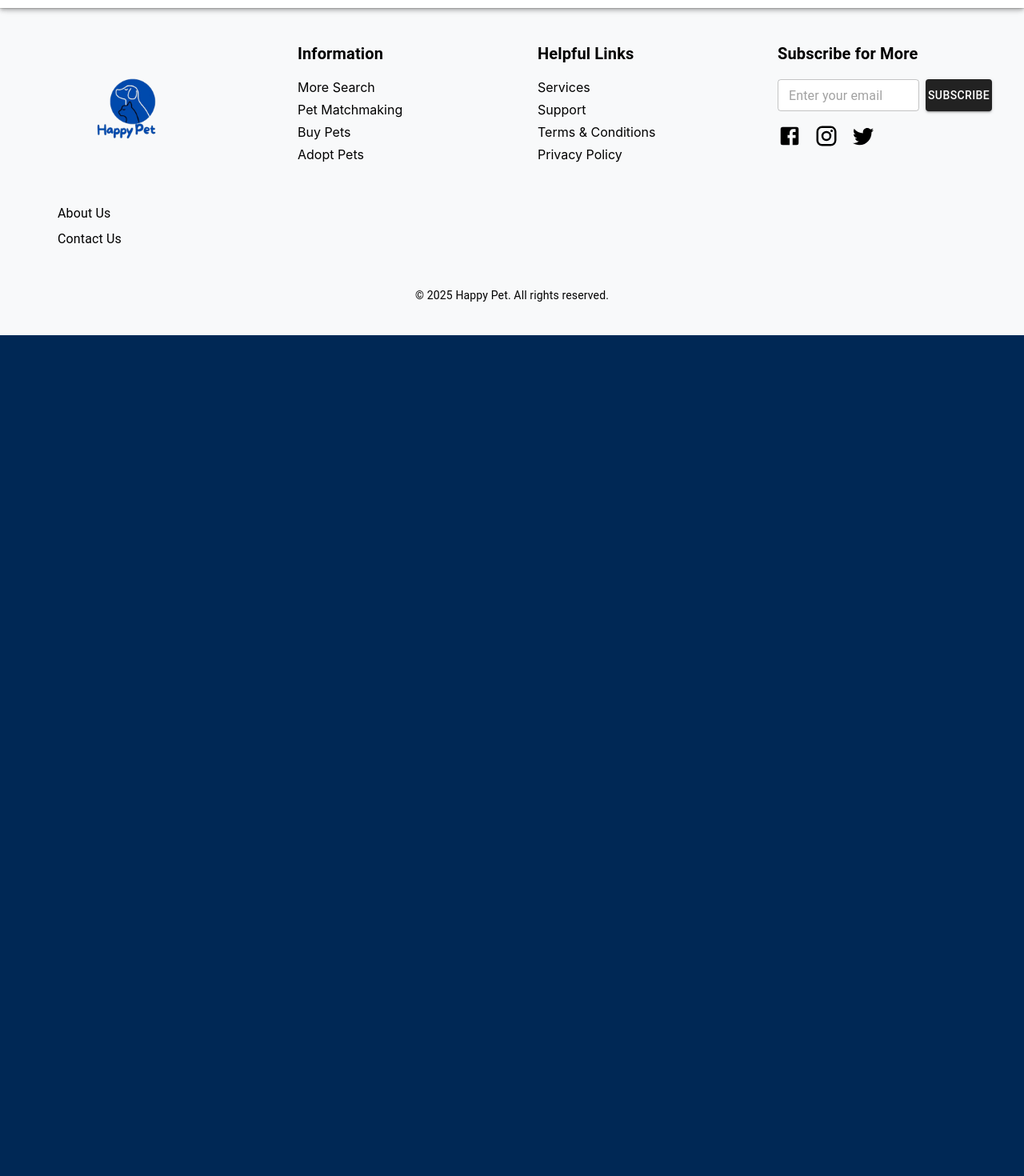
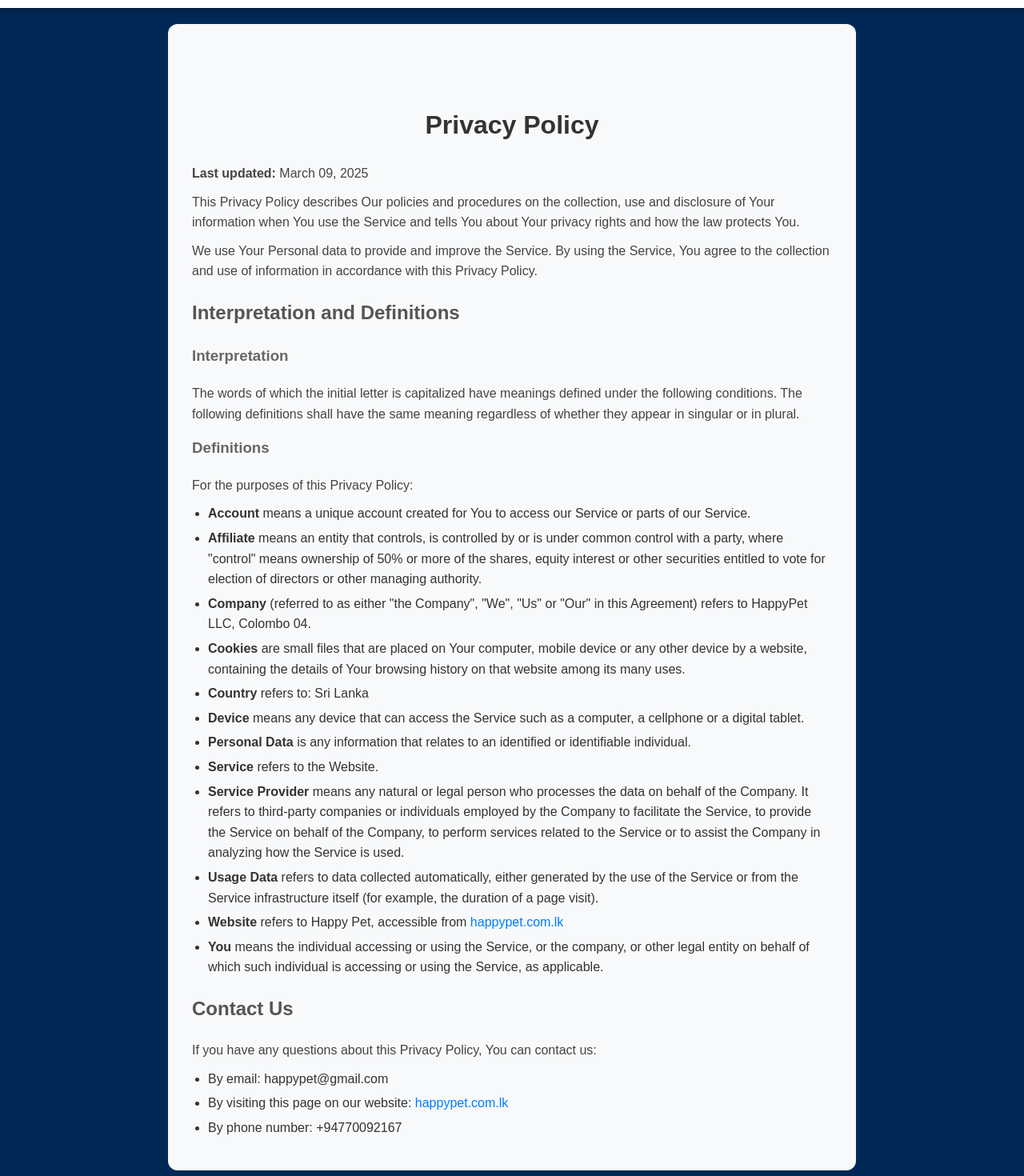
Before and after one commit to vihangajayasuriya446/Happy-Pet-Frontend, a React (Vite) app: page /privacy in a window 1280 px wide. Shown: the part 60-1530 px from the top of the page at 80% size. Before the commit the page ends 870 px from the top, so only its background shows below. Built offline with nearby package versions, Linux system fonts and the light colour scheme.

Commit message:
Added changes

```diff
--- a/package.json
+++ b/package.json
@@ -12,6 +12,8 @@
   "dependencies": {
     "@emotion/react": "^11.14.0",
     "@emotion/styled": "^11.14.0",
+    "@fortawesome/free-solid-svg-icons": "^6.7.2",
+    "@fortawesome/react-fontawesome": "^0.2.2",
     "@mui/icons-material": "^6.4.5",
     "@mui/material": "^6.4.5",
     "@mui/system": "^6.4.3",
--- a/src/App.tsx
+++ b/src/App.tsx
@@ -13,6 +13,7 @@ import Login from './Login';
 import AdminLogin from './AdminLogin';
 import AdminSignup from './AdminSignup';
 import TermsAndConditions from './TermsAndConditions';
+import PrivacyPolicy from './PrivacyPolicy';
 
 
 const App: React.FC = () => {
@@ -30,6 +31,7 @@ const App: React.FC = () => {
           <Route path="/login" element={<Login />} />
           <Route path="/adminlogin" element={<AdminLogin />} />
           <Route path="/adminsignup" element={<AdminSignup />} />
+          <Route path="/privacy" element={<PrivacyPolicy />} />
           <Route path="/terms" element={<TermsAndConditions />} />
         </Routes>
         <Footer />
--- a/src/Footer.tsx
+++ b/src/Footer.tsx
@@ -68,7 +68,7 @@ const Footer = () => {
           <Link href="/terms" underline="hover" color="inherit" display="block" sx={{ mb: 1, color: "black" }}>
             Terms & Conditions
           </Link>
-          <Link href="#" underline="hover" color="inherit" display="block" sx={{ color: "black" }}>
+          <Link href="/privacy" underline="hover" color="inherit" display="block" sx={{ color: "black" }}>
             Privacy Policy
           </Link>
         </Grid>
--- /dev/null
+++ b/src/PrivacyPolicy.tsx
@@ -0,0 +1,118 @@
+import React from 'react';
+
+const PrivacyPolicy: React.FC = () => {
+  return (
+    <div
+  style={{
+    maxWidth: "800px",
+    margin: "0 auto",
+    marginTop: "90px",
+    padding: "30px",
+    paddingTop: "80px",
+    fontFamily: "Arial, sans-serif",
+    color: "#333",
+    lineHeight: 1.6,
+    backgroundColor: "#f8f9fa",
+    borderRadius:'12px',
+  }}
+>
+      <h1 style={{ textAlign: 'center', color: '#333' }}>Privacy Policy</h1>
+      <p style={{ color: '#444', margin: '10px 0' }}>
+        <strong>Last updated:</strong> March 09, 2025
+      </p>
+
+      <section>
+        <p style={{ color: '#444', margin: '10px 0' }}>
+          This Privacy Policy describes Our policies and procedures on the collection, use and disclosure of Your information when You use the Service and tells You about Your privacy rights and how the law protects You.
+        </p>
+        <p style={{ color: '#444', margin: '10px 0' }}>
+          We use Your Personal data to provide and improve the Service. By using the Service, You agree to the collection and use of information in accordance with this Privacy Policy.
+
+        </p>
+      </section>
+
+      <section>
+        <h2 style={{ color: '#555', marginTop: '20px' }}>Interpretation and Definitions</h2>
+        <h3 style={{ color: '#666', marginTop: '15px' }}>Interpretation</h3>
+        <p style={{ color: '#444', margin: '10px 0' }}>
+          The words of which the initial letter is capitalized have meanings defined under the following conditions. The following definitions shall have the same meaning regardless of whether they appear in singular or in plural.
+        </p>
+
+        <h3 style={{ color: '#666', marginTop: '15px' }}>Definitions</h3>
+        <p style={{ color: '#444', margin: '10px 0' }}>For the purposes of this Privacy Policy:</p>
+        <ul style={{ margin: '10px 0', paddingLeft: '20px' }}>
+          <li style={{ margin: '5px 0' }}>
+            <strong>Account</strong> means a unique account created for You to access our Service or parts of our Service.
+          </li>
+          <li style={{ margin: '5px 0' }}>
+            <strong>Affiliate</strong> means an entity that controls, is controlled by or is under common control with a party, where "control" means ownership of 50% or more of the shares, equity interest or other securities entitled to vote for election of directors or other managing authority.
+          </li>
+          <li style={{ margin: '5px 0' }}>
+            <strong>Company</strong> (referred to as either "the Company", "We", "Us" or "Our" in this Agreement) refers to HappyPet LLC, Colombo 04.
+          </li>
+          <li style={{ margin: '5px 0' }}>
+            <strong>Cookies</strong> are small files that are placed on Your computer, mobile device or any other device by a website, containing the details of Your browsing history on that website among its many uses.
+          </li>
+          <li style={{ margin: '5px 0' }}>
+            <strong>Country</strong> refers to: Sri Lanka
+          </li>
+          <li style={{ margin: '5px 0' }}>
+            <strong>Device</strong> means any device that can access the Service such as a computer, a cellphone or a digital tablet.
+          </li>
+          <li style={{ margin: '5px 0' }}>
+            <strong>Personal Data</strong> is any information that relates to an identified or identifiable individual.
+          </li>
+          <li style={{ margin: '5px 0' }}>
+            <strong>Service</strong> refers to the Website.
+          </li>
+          <li style={{ margin: '5px 0' }}>
+            <strong>Service Provider</strong> means any natural or legal person who processes the data on behalf of the Company. It refers to third-party companies or individuals employed by the Company to facilitate the Service, to provide the Service on behalf of the Company, to perform services related to the Service or to assist the Company in analyzing how the Service is used.
+          </li>
+          <li style={{ margin: '5px 0' }}>
+            <strong>Usage Data</strong> refers to data collected automatically, either generated by the use of the Service or from the Service infrastructure itself (for example, the duration of a page visit).
+          </li>
+          <li style={{ margin: '5px 0' }}>
+            <strong>Website</strong> refers to Happy Pet, accessible from{' '}
+            <a
+              href="happypet.com.lk"
+              rel="external nofollow noopener"
+              target="_blank"
+              style={{ color: '#007bff', textDecoration: 'none' }}
+            >
+              happypet.com.lk
+            </a>
+          </li>
+          <li style={{ margin: '5px 0' }}>
+            <strong>You</strong> means the individual accessing or using the Service, or the company, or other legal entity on behalf of which such individual is accessing or using the Service, as applicable.
+          </li>
+        </ul>
+      </section>
+
+      {/* Add other sections similarly */}
+
+      <section>
+        <h2 style={{ color: '#555', marginTop: '20px' }}>Contact Us</h2>
+        <p style={{ color: '#444', margin: '10px 0' }}>
+          If you have any questions about this Privacy Policy, You can contact us:
+        </p>
+        <ul style={{ margin: '10px 0', paddingLeft: '20px' }}>
+          <li style={{ margin: '5px 0' }}>By email: happypet@gmail.com</li>
+          <li style={{ margin: '5px 0' }}>
+            By visiting this page on our website:{' '}
+            <a
+              href="happypet.com.lk"
+              rel="external nofollow noopener"
+              target="_blank"
+              style={{ color: '#007bff', textDecoration: 'none' }}
+            >
+              happypet.com.lk
+            </a>
+          </li>
+          <li style={{ margin: '5px 0' }}>By phone number: +94770092167</li>
+        </ul>
+      </section>
+    </div>
+  );
+};
+
+export default PrivacyPolicy;
--- a/src/Signup.tsx
+++ b/src/Signup.tsx
@@ -1,5 +1,7 @@
 import React, { useState } from 'react';
 import { useNavigate } from 'react-router-dom';
+import { FontAwesomeIcon } from '@fortawesome/react-fontawesome';
+import { faEye, faEyeSlash } from '@fortawesome/free-solid-svg-icons';
 
 const Signup: React.FC = () => {
     const [firstName, setFirstName] = useState('');
@@ -8,6 +10,7 @@ const Signup: React.FC = () => {
     const [password, setPassword] = useState('');
     const [error, setError] = useState('');
     const [emailError, setEmailError] = useState('');
+    const [passwordVisible, setPasswordVisible] = useState(false);
     const navigate = useNavigate();
 
     const validateEmail = (email: string): boolean => {
@@ -164,8 +167,9 @@ const Signup: React.FC = () => {
                             transition: 'border-color 0.3s ease',
                         }}
                     />
+                    <div style={{ position: 'relative' }}>
                         <input
-                        type="password"
+                            type={passwordVisible ? 'text' : 'password'}
                             placeholder="Password"
                             value={password}
                             onChange={(e) => setPassword(e.target.value)}
@@ -177,8 +181,23 @@ const Signup: React.FC = () => {
                                 fontSize: '1rem',
                                 outline: 'none',
                                 transition: 'border-color 0.3s ease',
+                                width: '100%',
+                                boxSizing: 'border-box',
                             }}
                         />
+                        <span
+                            style={{
+                                position: 'absolute',
+                                right: '10px',
+                                top: '50%',
+                                transform: 'translateY(-50%)',
+                                cursor: 'pointer',
+                            }}
+                            onClick={() => setPasswordVisible(!passwordVisible)}
+                        >
+                            <FontAwesomeIcon icon={passwordVisible ? faEyeSlash : faEye} />
+                        </span>
+                    </div>
                     <button
                         type="submit"
                         style={{
--- a/src/TermsAndConditions.tsx
+++ b/src/TermsAndConditions.tsx
@@ -13,7 +13,7 @@ const TermsAndConditions: React.FC = () => {
         <p style={styles.text}>
           We are <strong>Happy Pet</strong> ("Company," "we," "us," or "our"), a
           company registered in <strong>Sri Lanka</strong> at{" "}
-          <strong>Bambalapitiya, Colombo, Western Province</strong>. We operate
+          <strong>Colombo 04, Western Province</strong>. We operate
           the website{" "}
           <a href="http://www.happypet.com.lk" style={styles.link}>
             http://www.happypet.com.lk
@@ -28,8 +28,8 @@ const TermsAndConditions: React.FC = () => {
         </p>
         <p style={styles.text}>
           You can contact us by phone at <strong>0770092167</strong>, email at{" "}
-          <strong>happypet@gmail.com</strong>, or by mail to{" "}
-          <strong>Bambalapitiya, Colombo, Western Province, Sri Lanka</strong>.
+          <strong>happypet@gmail.com</strong>, or by post to{" "}
+          <strong>IIT, Colombo 04, Western Province, Sri Lanka</strong>.
         </p>
         <p style={styles.text}>
           These Legal Terms constitute a legally binding agreement between you
@@ -271,6 +271,7 @@ const styles: { [key: string]: React.CSSProperties } = {
     color: "#333",
     lineHeight: 1.6,
     backgroundColor: "#f8f9fa",
+    borderRadius:'12px',
 
   },
   header: {
```
Also changed, not shown: src/AdminSignup.tsx (+11 -3 lines), src/Login.tsx (+25 -4 lines), src/index.css (line endings or trailing spaces), 1 other file (tests, documents, lock files or other folders). Lines whose indentation alone changed are shown as unchanged.
